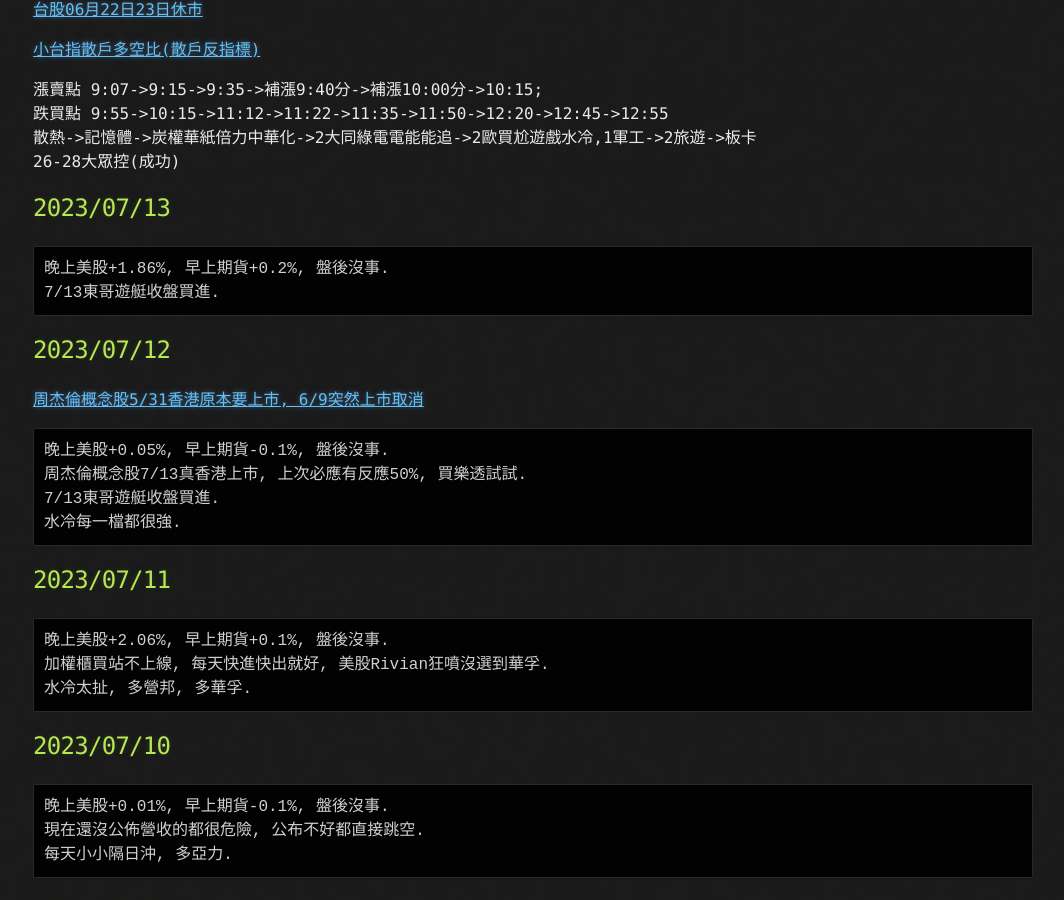
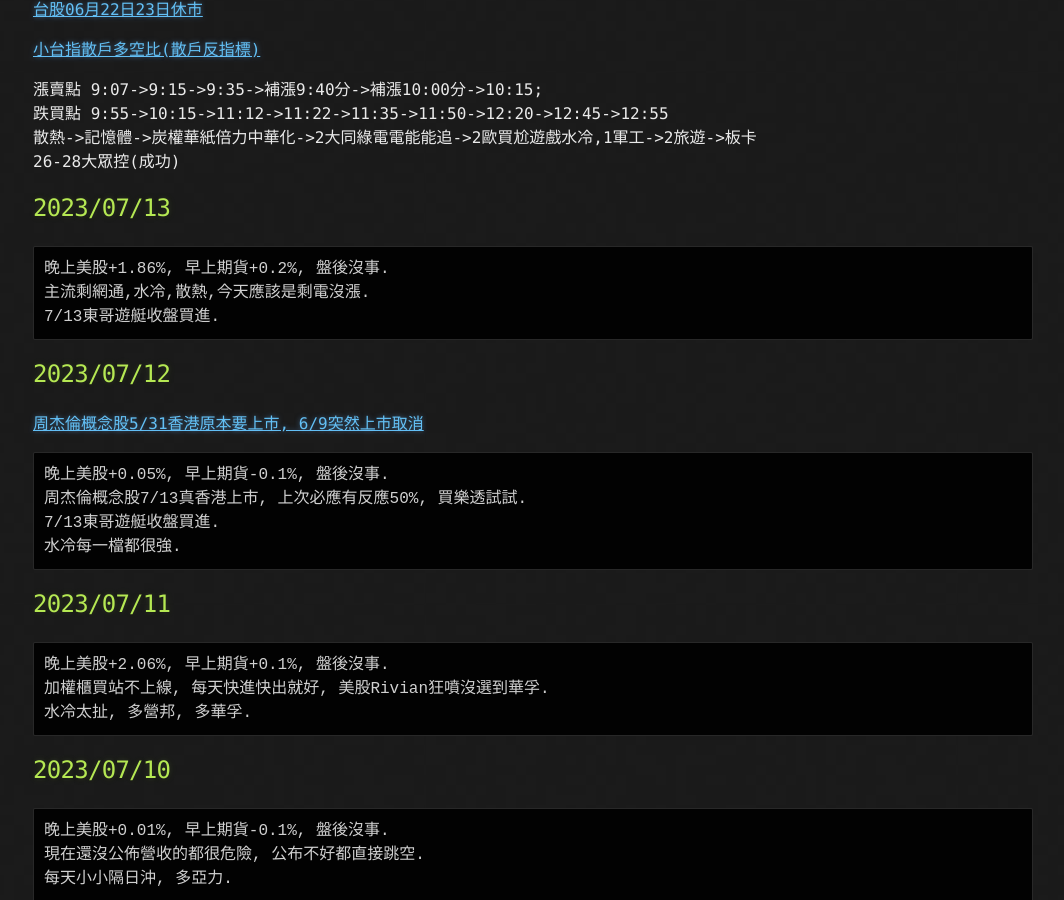
Before and after one commit to lepg5487/Stock_God, a Jekyll site: the page built from index.md, in a window 1280 px wide and 900 px high, scrolled down 460 px. Shown: the whole window, without its empty margins (107-1171 px from the left). Built offline with Jekyll 4.4.1, drawn with Linux system fonts in a browser that asks for light colours; our own code applies the rules of GitHub Pages for plain Markdown files.

Commit message:
Update index.md

````diff
--- a/index.md
+++ b/index.md
@@ -24,6 +24,7 @@
 ## 2023/07/13
 ```
 晚上美股+1.86%, 早上期貨+0.2%, 盤後沒事.
+主流剩網通,水冷,散熱,今天應該是剩電沒漲.
 7/13東哥遊艇收盤買進.
 ```
 
````
